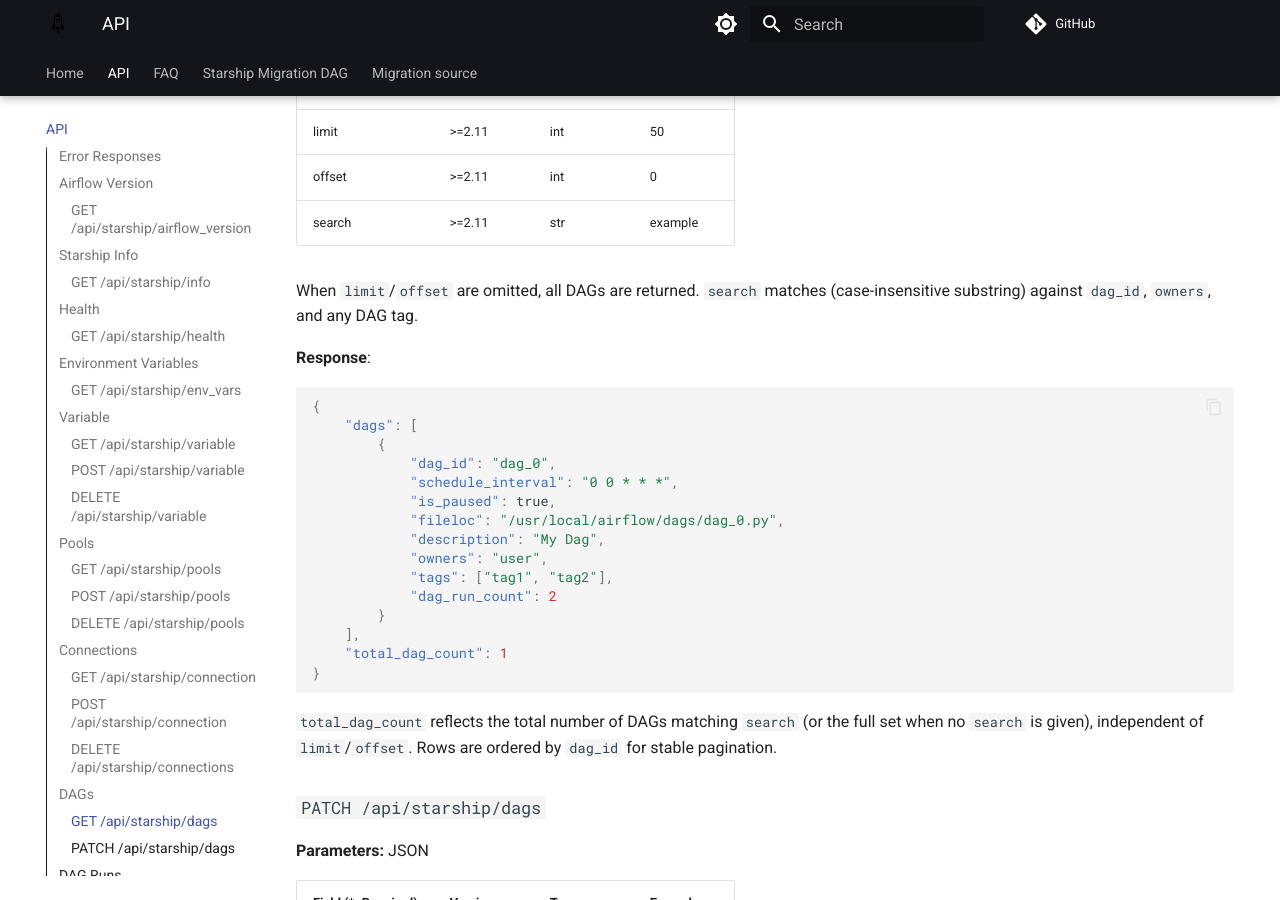
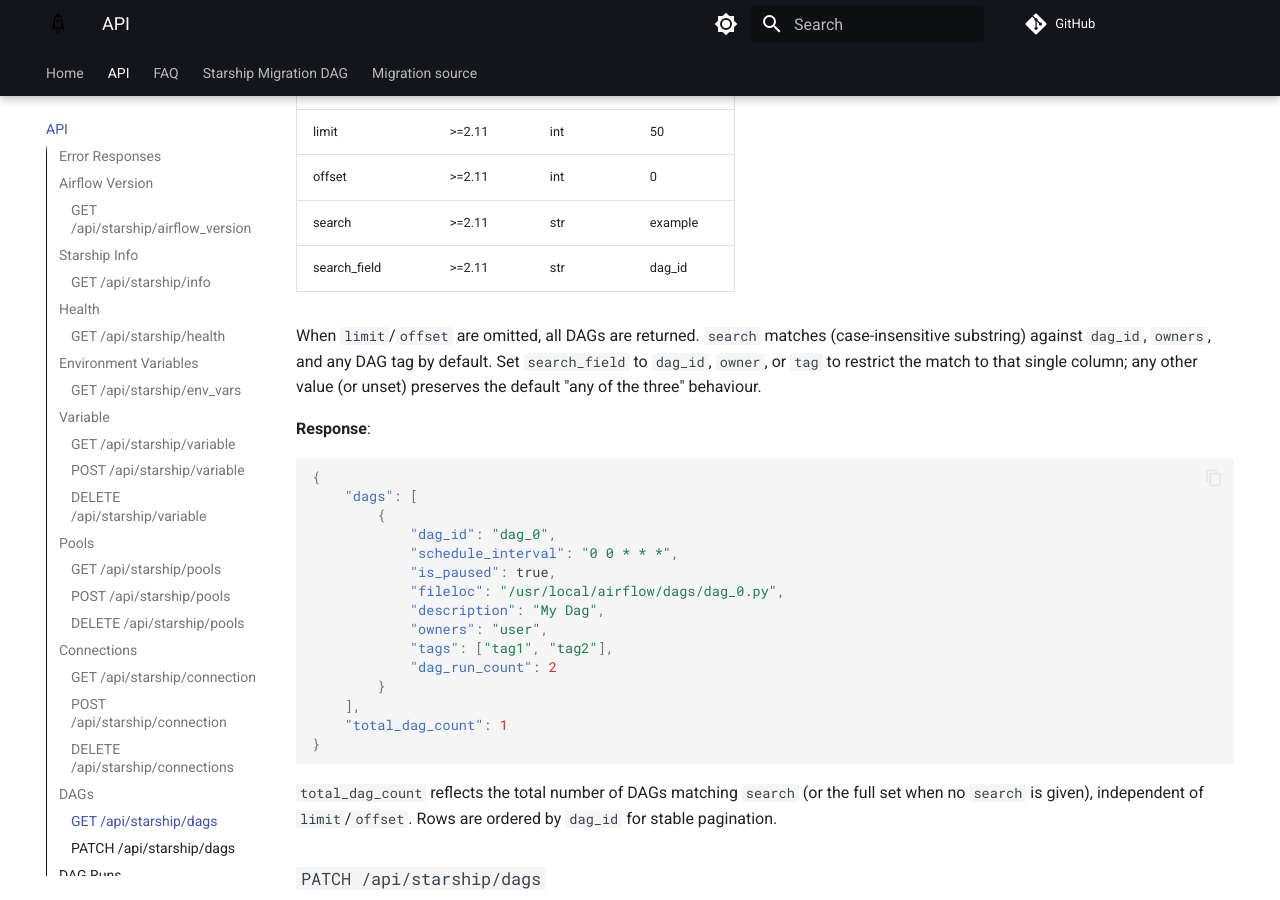
Before and after one commit to astronomer/starship, an MkDocs documentation site: the page built from docs/api.md, in a window 1280 px wide and 900 px high, scrolled down 6734 px. Built offline with MkDocs 1.6.1 and Material for MkDocs 9.7.7, drawn with Linux system fonts in a browser that asks for light colours; comment, search, counter and statistics services are not loaded.

Commit message:
docs: document search_field query param on GET /dags

```diff
--- a/docs/api.md
+++ b/docs/api.md
@@ -273,8 +273,13 @@ Get DAG or pause/unpause a DAG
 | limit              | >=2.11  | int  | 50      |
 | offset             | >=2.11  | int  | 0       |
 | search             | >=2.11  | str  | example |
+| search_field       | >=2.11  | str  | dag_id  |
 
-When `limit`/`offset` are omitted, all DAGs are returned. `search` matches (case-insensitive substring) against `dag_id`, `owners`, and any DAG tag.
+When `limit`/`offset` are omitted, all DAGs are returned. `search` matches
+(case-insensitive substring) against `dag_id`, `owners`, and any DAG tag by
+default. Set `search_field` to `dag_id`, `owner`, or `tag` to restrict the
+match to that single column; any other value (or unset) preserves the default
+"any of the three" behaviour.
 
 **Response**:
 
```
